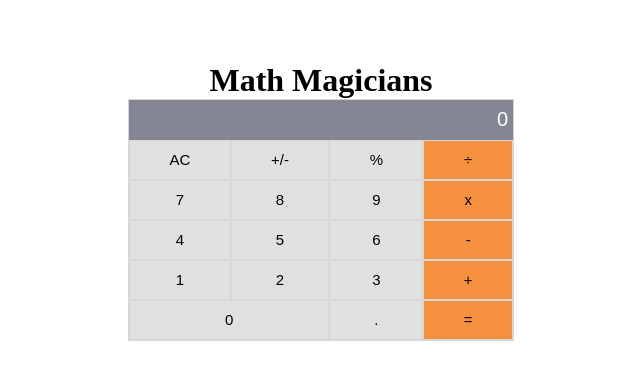
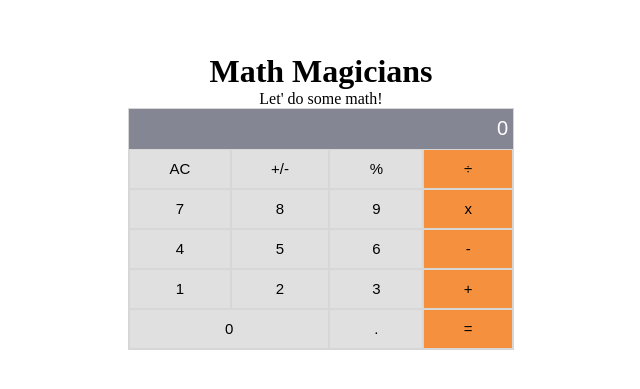
Before and after one commit to Ibnballo1/Math-App, a React (Create React App) app: page /Calculator.js in a window 1280 px wide. Shown: the part 199-588 px from the top of the page, without its empty margins (319-959 px from the left). Built offline with nearby package versions, Linux system fonts and the light colour scheme.

Commit message:
Update Calculator component

```diff
--- a/src/components/Calculator.js
+++ b/src/components/Calculator.js
@@ -17,6 +17,8 @@ const Calculator = (props) => {
   const keypad = 'button';
   const calculator = 'calContainer';
   return (
+    <>
+      <p>Let&apos; do some math!</p>
       <div className={calculator}>
         {
           data.map((eachData, index) => {
@@ -27,6 +29,7 @@ const Calculator = (props) => {
           })
         }
       </div>
+    </>
   );
 };
 
```
Lines whose indentation alone changed are shown as unchanged.
